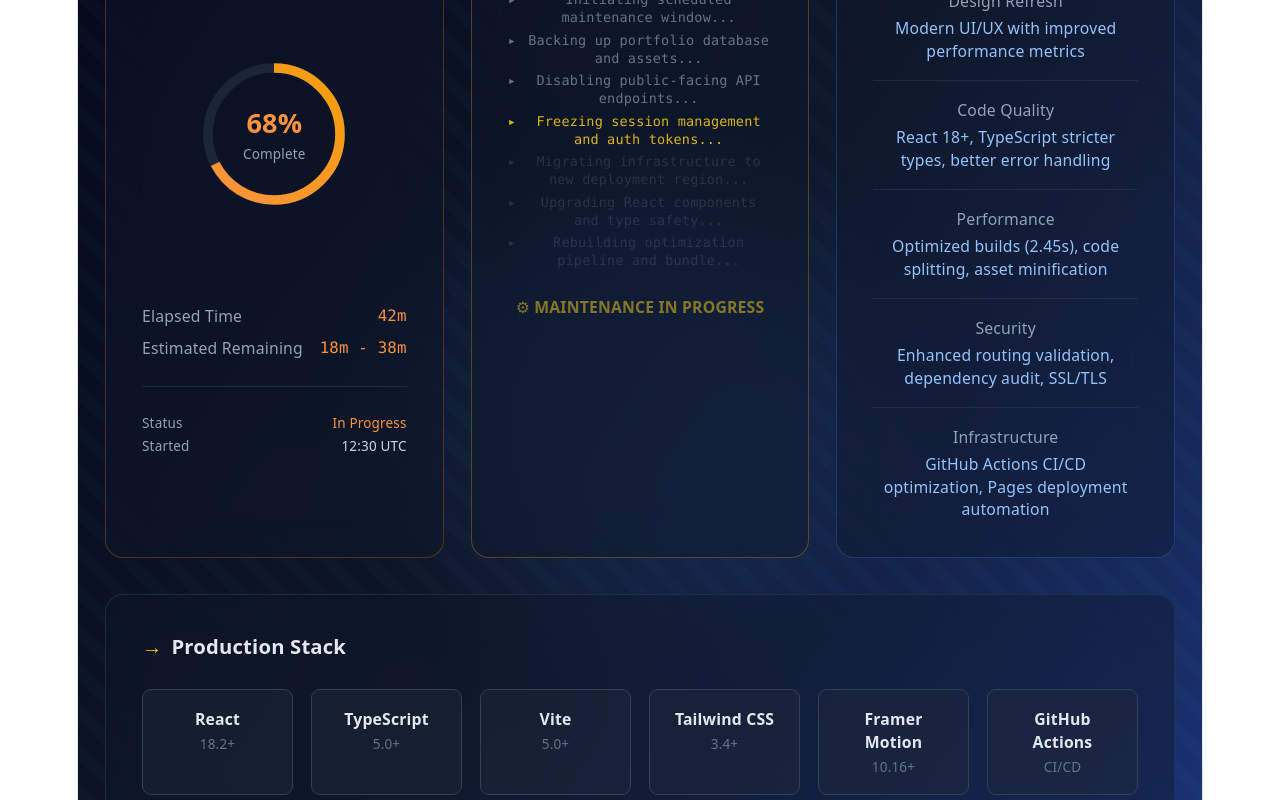
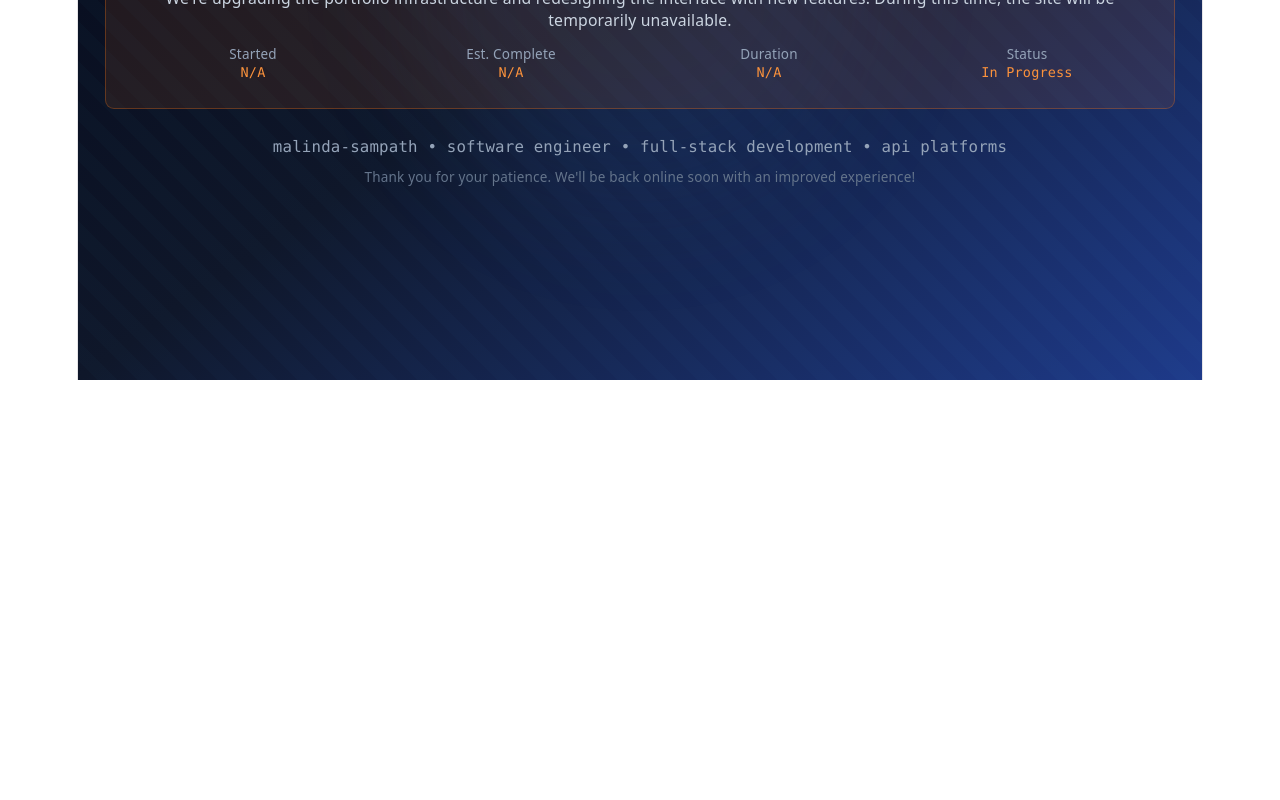
Before and after one commit to malinda-sampath/portfolio, a React app: page / in a window 1280 px wide. Shown: the part 420-1220 px from the top of the page. After the commit the page ends 800 px from the top, so only its background shows below. Built offline with nearby package versions, Linux system fonts and the light colour scheme; the HTML template or start-up script is replaced by a standard one.

Commit message:
Maintenance window update

```diff
--- a/src/App.tsx
+++ b/src/App.tsx
@@ -4,8 +4,8 @@ import { motion } from "framer-motion";
 export default function App() {
   const [, setOrbit] = useState(0);
   const [, setSignal] = useState(97);
-  const [activeIndex, setActiveIndex] = useState(0);
-  const [metrics, setMetrics] = useState({
+  const [, setActiveIndex] = useState(0);
+  const [, setMetrics] = useState({
     buildTime: 2.45,
     deploymentProgress: 65,
     systemUptime: 99.98,
@@ -29,14 +29,6 @@ export default function App() {
     "Restoration complete — portfolio returning online 🚀"
   ]);
 
-  const techStack = [
-    { label: "React", version: "18.2+" },
-    { label: "TypeScript", version: "5.0+" },
-    { label: "Vite", version: "5.0+" },
-    { label: "Tailwind CSS", version: "3.4+" },
-    { label: "Framer Motion", version: "10.16+" },
-    { label: "GitHub Actions", version: "CI/CD" },
-  ];
 
   useEffect(() => {
     const interval = setInterval(() => {
@@ -102,173 +94,10 @@ export default function App() {
             MAINTENANCE WINDOW
           </h1>
           <p className="text-lg text-slate-300 mb-2">malinda.dev Portfolio System — Scheduled Upgrade</p>
-          <p className="text-sm text-orange-400 font-mono">Expected restoration: Unknown</p>
+          <p className="text-sm text-orange-400 font-mono">Expected restoration: N/A</p>
         </motion.div>
 
-        {/* Main Grid */}
-        <div className="grid grid-cols-1 lg:grid-cols-3 gap-6 mb-8">
-          {/* LEFT - Maintenance Status */}
-          <motion.div
-            variants={itemVariants}
-            className="bg-slate-900/40 border border-orange-500/30 rounded-2xl p-8 backdrop-blur-xl hover:border-orange-400/60 transition-all"
-          >
-            <div className="flex items-center gap-3 mb-6">
-              <div className="w-3 h-3 bg-orange-400 rounded-full animate-pulse" />
-              <h2 className="text-xl font-bold text-orange-400">Maintenance Status</h2>
-            </div>
 
-            <div className="relative w-full h-64 flex items-center justify-center mb-6">
-              {/* Progress circle */}
-              <div className="relative w-32 h-32 flex items-center justify-center">
-                <svg className="w-full h-full -rotate-90" viewBox="0 0 120 120">
-                  <circle cx="60" cy="60" r="55" fill="none" stroke="rgba(100, 116, 139, 0.2)" strokeWidth="8" />
-                  <motion.circle
-                    cx="60"
-                    cy="60"
-                    r="55"
-                    fill="none"
-                    stroke="url(#grad)"
-                    strokeWidth="8"
-                    strokeDasharray="345"
-                    initial={{ strokeDashoffset: 345 }}
-                    animate={{ strokeDashoffset: 345 - (metrics.deploymentProgress / 100) * 345 }}
-                    transition={{ duration: 0.5 }}
-                  />
-                  <defs>
-                    <linearGradient id="grad" x1="0%" y1="0%" x2="100%" y2="100%">
-                      <stop offset="0%" stopColor="#fb923c" />
-                      <stop offset="100%" stopColor="#f59e0b" />
-                    </linearGradient>
-                  </defs>
-                </svg>
-                <div className="absolute text-center">
-                  <div className="text-2xl font-bold text-orange-400">{metrics.deploymentProgress.toFixed(0)}%</div>
-                  <div className="text-xs text-slate-400 mt-1">Complete</div>
-                </div>
-              </div>
-            </div>
-
-            <div className="space-y-2">
-              <div className="flex justify-between text-sm">
-                <span className="text-slate-400">Elapsed Time</span>
-                <span className="text-orange-400 font-mono">42m</span>
-              </div>
-              <div className="flex justify-between text-sm">
-                <span className="text-slate-400">Estimated Remaining</span>
-                <span className="text-orange-400 font-mono">18m - 38m</span>
-              </div>
-            </div>
-
-            <div className="mt-6 pt-6 border-t border-slate-700/50 text-xs text-slate-400">
-              <div className="flex justify-between mb-1">
-                <span>Status</span>
-                <span className="text-orange-400">In Progress</span>
-              </div>
-              <div className="flex justify-between">
-                <span>Started</span>
-                <span className="text-slate-300">12:30 UTC</span>
-              </div>
-            </div>
-          </motion.div>
-
-          {/* CENTER - Maintenance Log */}
-          <motion.div
-            variants={itemVariants}
-            className="lg:col-span-1 bg-slate-900/40 border border-yellow-500/30 rounded-2xl p-8 backdrop-blur-xl hover:border-yellow-400/60 transition-all"
-          >
-            <div className="flex items-center gap-3 mb-6">
-              <div className="w-3 h-3 bg-yellow-400 rounded-full animate-pulse" />
-              <h2 className="text-xl font-bold text-yellow-400">Maintenance Log</h2>
-            </div>
-
-            <div className="h-64 overflow-y-auto space-y-1 font-mono text-xs">
-              {messages.map((msg, i) => (
-                <motion.div
-                  key={i}
-                  initial={{ opacity: 0, x: -10 }}
-                  animate={{ opacity: i <= activeIndex ? 1 : 0.3, x: 0 }}
-                  transition={{ duration: 0.5 }}
-                  className={`flex gap-2 ${i === activeIndex ? "text-yellow-400" : "text-slate-500"}`}
-                >
-                  <span className="flex-shrink-0">▸</span>
-                  <span>{msg}</span>
-                </motion.div>
-              ))}
-            </div>
-
-            <motion.div
-              className="mt-4 text-center text-yellow-400 font-bold text-sm"
-              animate={{ opacity: [0.4, 1, 0.4] }}
-              transition={{ repeat: Infinity, duration: 1.5 }}
-            >
-              ⚙ MAINTENANCE IN PROGRESS
-            </motion.div>
-          </motion.div>
-
-          {/* RIGHT - What's Being Improved */}
-          <motion.div
-            variants={itemVariants}
-            className="bg-slate-900/40 border border-blue-500/30 rounded-2xl p-8 backdrop-blur-xl hover:border-blue-400/60 transition-all"
-          >
-            <div className="flex items-center gap-3 mb-6">
-              <div className="w-3 h-3 bg-blue-400 rounded-full animate-pulse" />
-              <h2 className="text-xl font-bold text-blue-400">Improvements</h2>
-            </div>
-
-            <div className="space-y-4 text-sm">
-              <div className="pb-4 border-b border-slate-700/50">
-                <p className="text-slate-400 mb-1">Design Refresh</p>
-                <p className="text-blue-300">Modern UI/UX with improved performance metrics</p>
-              </div>
-
-              <div className="pb-4 border-b border-slate-700/50">
-                <p className="text-slate-400 mb-1">Code Quality</p>
-                <p className="text-blue-300">React 18+, TypeScript stricter types, better error handling</p>
-              </div>
-
-              <div className="pb-4 border-b border-slate-700/50">
-                <p className="text-slate-400 mb-1">Performance</p>
-                <p className="text-blue-300">Optimized builds (2.45s), code splitting, asset minification</p>
-              </div>
-
-              <div className="pb-4 border-b border-slate-700/50">
-                <p className="text-slate-400 mb-1">Security</p>
-                <p className="text-blue-300">Enhanced routing validation, dependency audit, SSL/TLS</p>
-              </div>
-
-              <div>
-                <p className="text-slate-400 mb-1">Infrastructure</p>
-                <p className="text-blue-300">GitHub Actions CI/CD optimization, Pages deployment automation</p>
-              </div>
-            </div>
-          </motion.div>
-        </div>
-
-        {/* Tech Stack Section */}
-        <motion.div
-          variants={itemVariants}
-          className="bg-slate-900/40 border border-slate-700/50 rounded-2xl p-8 backdrop-blur-xl"
-        >
-          <h3 className="text-lg font-bold text-slate-200 mb-6 flex items-center gap-2">
-            <span className="text-amber-400">→</span> Production Stack
-          </h3>
-          <div className="grid grid-cols-2 md:grid-cols-3 lg:grid-cols-6 gap-4">
-            {techStack.map((tech, i) => (
-              <motion.div
-                key={i}
-                initial={{ opacity: 0, y: 10 }}
-                animate={{ opacity: 1, y: 0 }}
-                transition={{ delay: i * 0.1 }}
-                className="bg-slate-800/50 border border-slate-700 rounded-lg p-4 hover:bg-slate-700/50 transition-all group cursor-pointer"
-              >
-                <div className="font-semibold text-sm text-slate-200 group-hover:text-cyan-400 transition-colors">
-                  {tech.label}
-                </div>
-                <div className="text-xs text-slate-500 mt-1">{tech.version}</div>
-              </motion.div>
-            ))}
-          </div>
-        </motion.div>
 
         {/* Maintenance Notice Footer */}
         <motion.div variants={itemVariants} className="mt-12 pt-8 border-t border-slate-700/50">
@@ -280,15 +109,15 @@ export default function App() {
             <div className="grid grid-cols-2 md:grid-cols-4 gap-4 text-xs">
               <div>
                 <p className="text-slate-400">Started</p>
-                <p className="text-orange-400 font-mono">12:30 UTC</p>
+                <p className="text-orange-400 font-mono">N/A</p>
               </div>
               <div>
                 <p className="text-slate-400">Est. Complete</p>
-                <p className="text-orange-400 font-mono">14:00 - 14:30 UTC</p>
+                <p className="text-orange-400 font-mono">N/A</p>
               </div>
               <div>
                 <p className="text-slate-400">Duration</p>
-                <p className="text-orange-400 font-mono">1-2 hours</p>
+                <p className="text-orange-400 font-mono">N/A</p>
               </div>
               <div>
                 <p className="text-slate-400">Status</p>
```
